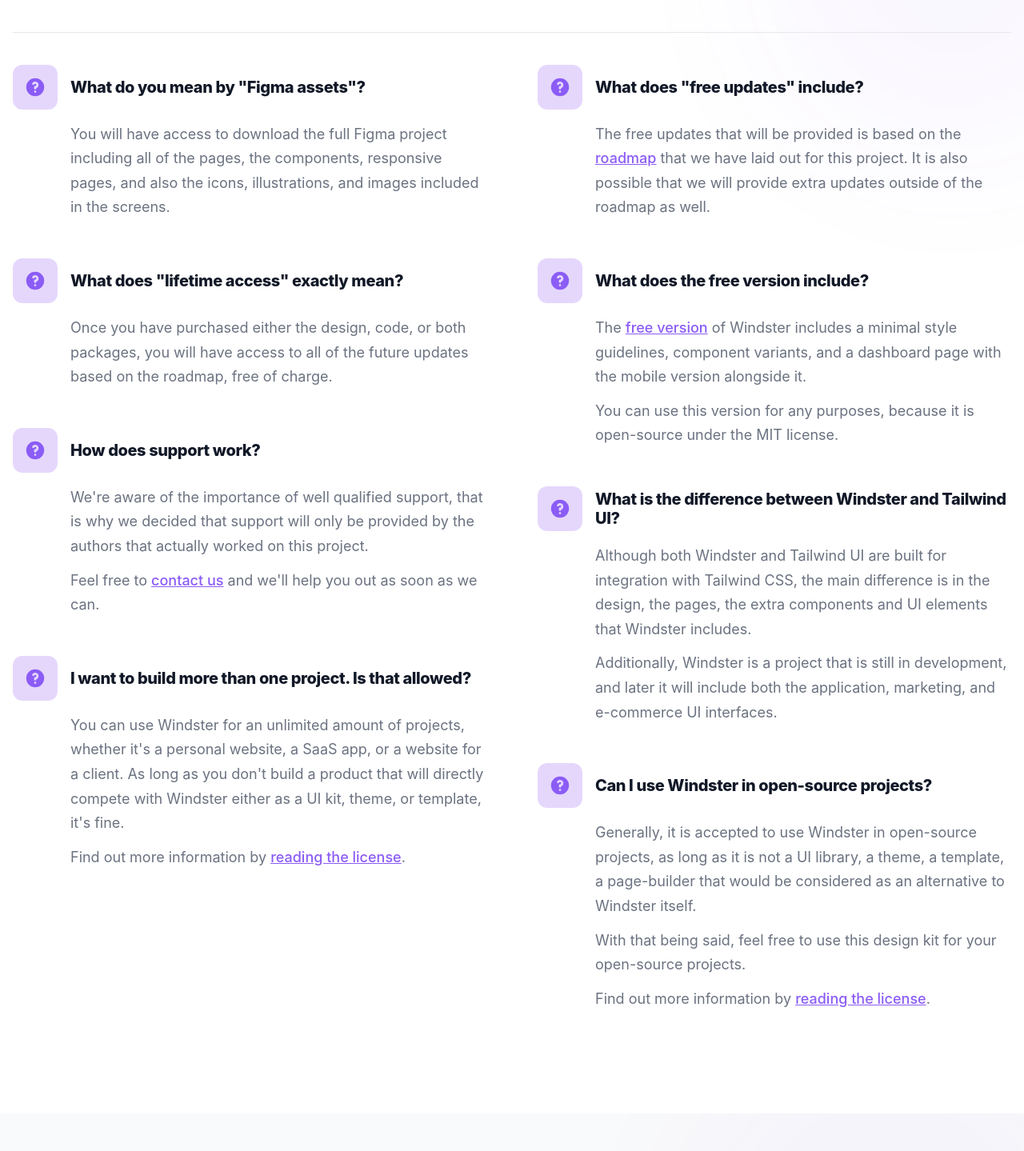
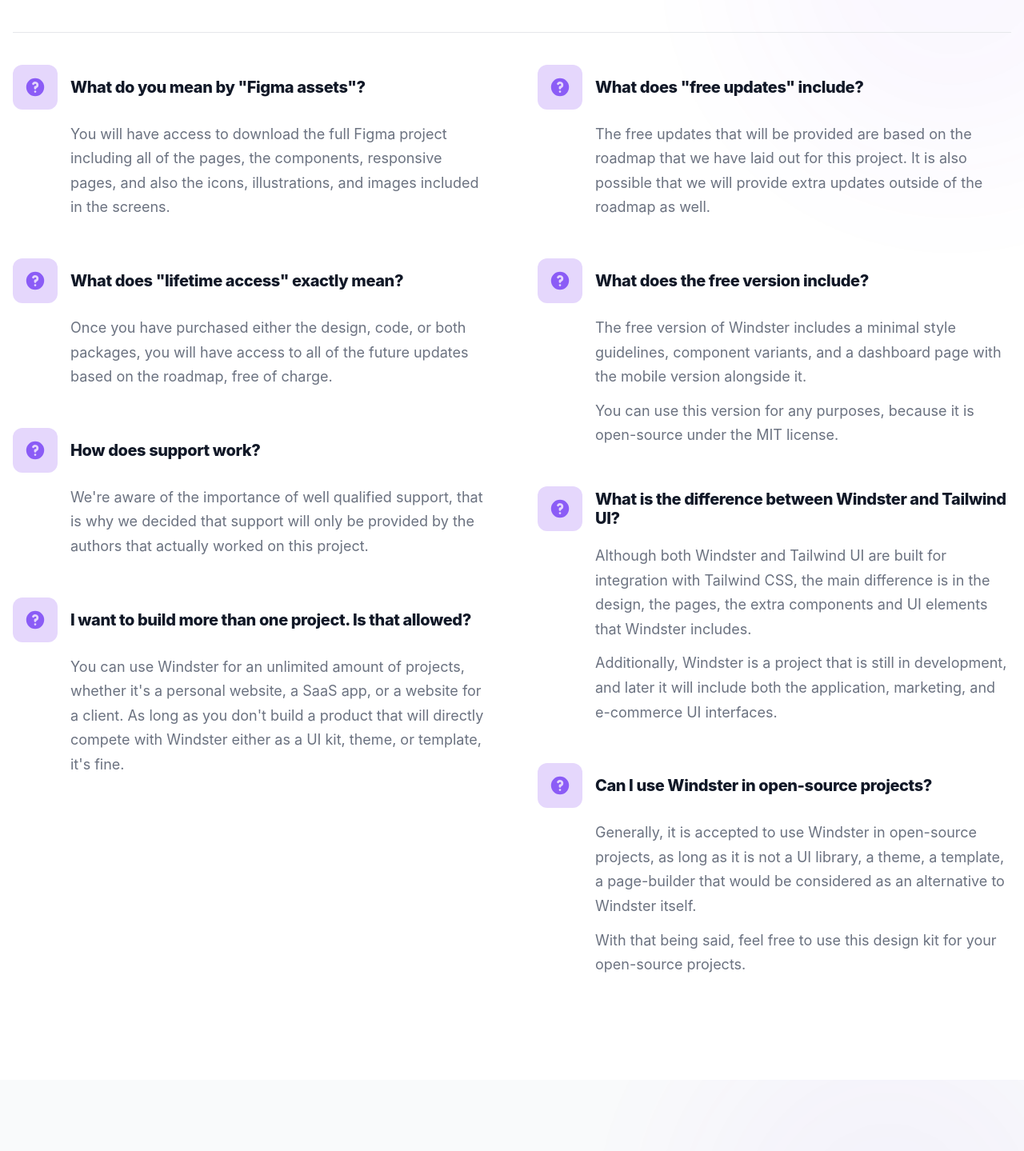
Before and after one commit to codedesignapp/ai-companion-react-vite-template, a React (Vite) app: page / in a window 1280 px wide. Shown: the part 5594-7033 px from the top of the page at 80% size. Built offline with nearby package versions, Linux system fonts and the light colour scheme.

Commit message:
updates to FAQ

```diff
--- a/src/blocks/FAQSection.tsx
+++ b/src/blocks/FAQSection.tsx
@@ -25,32 +25,26 @@ const faqs: FAQ[] = [
     question: "How does support work?",
     answers: [
       "We're aware of the importance of well qualified support, that is why we decided that support will only be provided by the authors that actually worked on this project.",
-      "Feel free to {contact us} and we'll help you out as soon as we can.",
     ],
-    links: [{ text: "contact us", href: "#" }],
   },
   {
     question: "I want to build more than one project. Is that allowed?",
     answers: [
       "You can use Windster for an unlimited amount of projects, whether it's a personal website, a SaaS app, or a website for a client. As long as you don't build a product that will directly compete with Windster either as a UI kit, theme, or template, it's fine.",
-      "Find out more information by {reading the license}.",
     ],
-    links: [{ text: "reading the license", href: "#" }],
   },
   {
     question: 'What does "free updates" include?',
     answers: [
-      "The free updates that will be provided is based on the {roadmap} that we have laid out for this project. It is also possible that we will provide extra updates outside of the roadmap as well.",
+      "The free updates that will be provided are based on the roadmap that we have laid out for this project. It is also possible that we will provide extra updates outside of the roadmap as well.",
     ],
-    links: [{ text: "roadmap", href: "#" }],
   },
   {
     question: "What does the free version include?",
     answers: [
-      "The {free version} of Windster includes a minimal style guidelines, component variants, and a dashboard page with the mobile version alongside it.",
+      "The free version of Windster includes a minimal style guidelines, component variants, and a dashboard page with the mobile version alongside it.",
       "You can use this version for any purposes, because it is open-source under the MIT license.",
     ],
-    links: [{ text: "free version", href: "#" }],
   },
   {
     question: "What is the difference between Windster and Tailwind UI?",
@@ -64,9 +58,7 @@ const faqs: FAQ[] = [
     answers: [
       "Generally, it is accepted to use Windster in open-source projects, as long as it is not a UI library, a theme, a template, a page-builder that would be considered as an alternative to Windster itself.",
       "With that being said, feel free to use this design kit for your open-source projects.",
-      "Find out more information by {reading the license}.",
     ],
-    links: [{ text: "reading the license", href: "#" }],
   },
 ];
 
```
